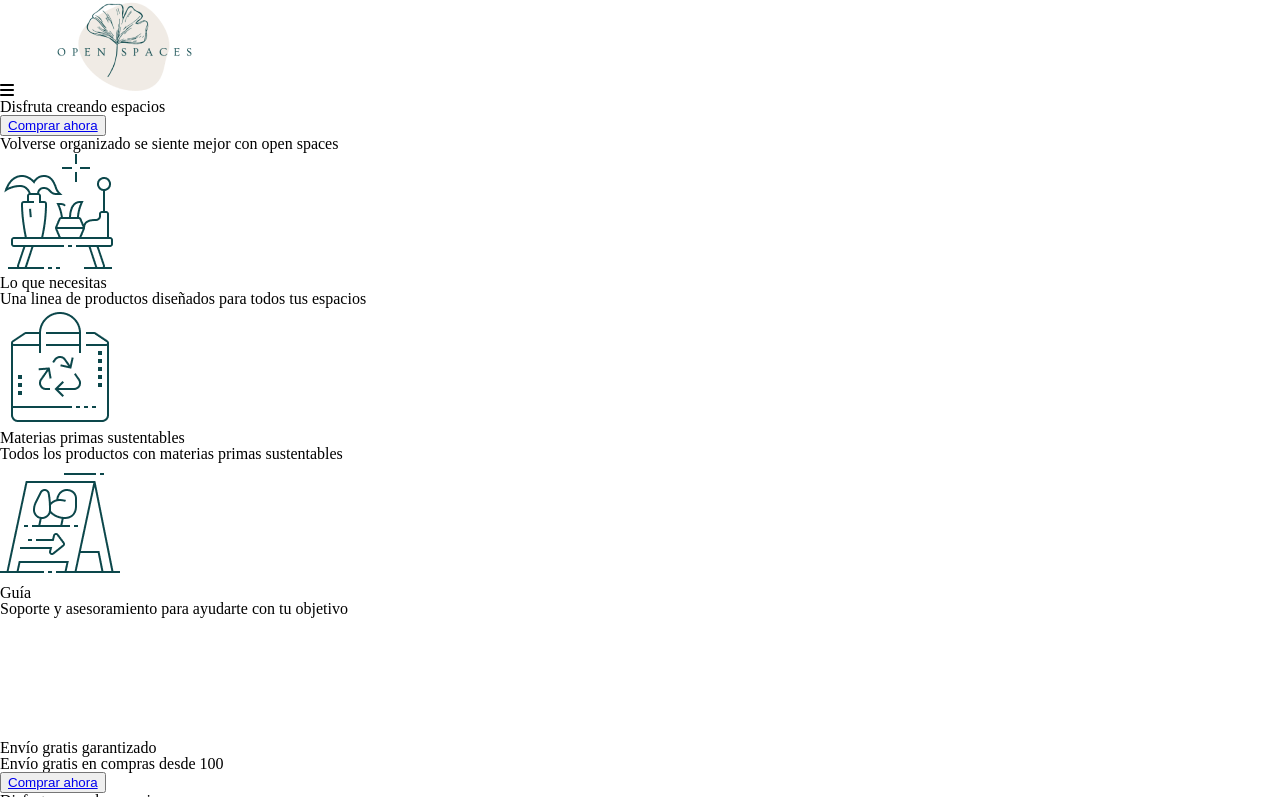
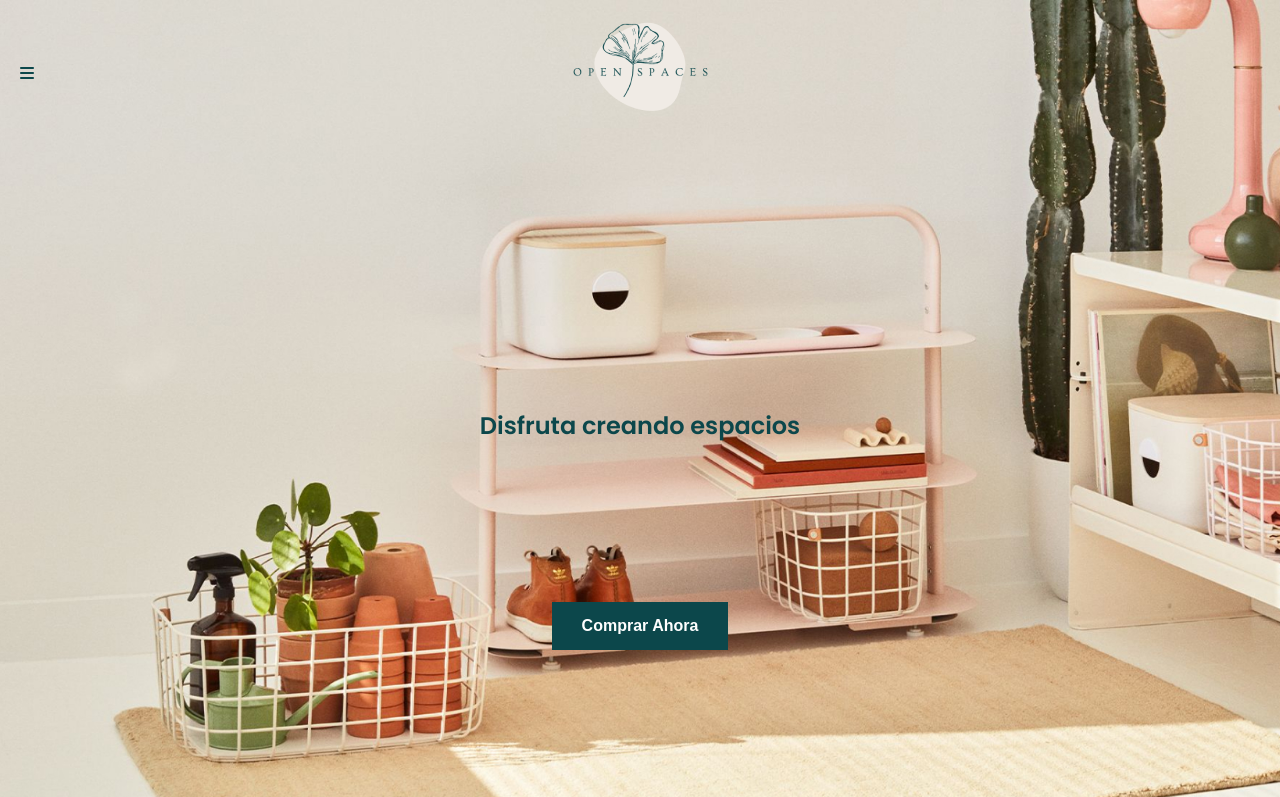
Before and after one commit to MarianelaLandoni/Open-spaces-web, a website: page src/html/index.html in a window 1280 px wide. Shown: the top 797 px of the page. Drawn offline with nearby package versions, Linux system fonts and the light colour scheme; files that its build step writes are made by us from their sources; files whose address does not match are found by name.

Commit message:
add header styles

```diff
--- a/src/html/partials/header.html
+++ b/src/html/partials/header.html
@@ -1,8 +1,22 @@
 <header class="header">
-    <i class="fas fa-bars"></i>
-    <img src="../assets/images/logo.png" alt="">
-    <h1>Disfruta creando espacios</h1>
-    <button>
+    <div class="topHeader">
+        <nav class="nav__mobile">
+            <a class="menu-icon" href="https://adalab.es/">
+                <i class="fas fa-bars"></i>
+            </a>
+        </nav>
+        <nav class="nav__desktop">
+            <ul>
+                <li><a href="https://adalab.es/">Producto</a></li>
+                <li><a href="https://adalab.es/">Colecciones</a></li>
+                <li><a href="https://adalab.es/">Tienda</a></li>
+                <li><a href="https://adalab.es/">Inicio</a></li>
+            </ul>
+        </nav>
+        <img class="logo" src="../assets/images/logo.png" alt="logo" title="logo open spaces">
+    </div>
+    <h1 class="principalTitle">Disfruta creando espacios</h1>
+    <button class="header__button">
         <a href="#">Comprar ahora</a>
     </button>
 </header>
--- a/src/html/partials/main_mod4.html
+++ b/src/html/partials/main_mod4.html
@@ -6,5 +6,5 @@
         <a href="#">Comprar ahora</a>
         </button>
     </article>
-    <img src="./assets/images/creando-espacios.jpg" alt="">
+    <img class="img_mod4"  src="./assets/images/creando-espacios.jpg" alt="">
 </section>
--- a/src/scss/core/_variables.scss
+++ b/src/scss/core/_variables.scss
@@ -6,3 +6,6 @@ $color-background: #f0ebe5;
 $color-background-free: #ff975a;
 $color-background-footer: #0c474b;
 $color-button: #0c474b;
+$color-button-text: #ffffff;
+$color-title: #0c474b;
+$color-menu-icon: #0c474b;
--- a/src/scss/layout/_header.scss
+++ b/src/scss/layout/_header.scss
@@ -0,0 +1,74 @@
+.header{
+    height: 100vh;
+    background-image: url(../images/header.jpg);
+    background-size: cover;
+    background-position: center;
+    display: flex;
+    flex-direction: column;
+    justify-content: space-between;
+    align-items: center;
+
+}
+
+.nav__mobile{
+    width: 24px;
+    height: 24px;
+    object-fit: contain;
+    position: fixed;
+    top: 65px;
+    left: 20px;
+}
+
+.menu-icon{
+    color: $color-menu-icon;
+}
+.logo{
+    width: 213px;
+    height: 96px;
+    margin: 20px 100px;
+}
+
+.principalTitle{
+    width: 400px;
+    font-family: $font-main;
+    font-size: 24px;
+    font-weight: 600;
+    color: $color-title;
+    text-align: center;
+    padding-bottom: 40px;
+}
+
+.header__button{
+    width: 176px;
+    height: 48px;
+    background-color: $color-button;
+    color: $color-button-text;
+    border: none;
+    transform: translateY(-150px);
+}
+
+.header__button a{
+    color: $color-button-text;
+    font-size: 16px;
+    font-weight: 600;
+    text-transform: capitalize;
+    text-decoration: none;
+}
+
+
+
+
+
+
+
+
+
+
+
+
+
+
+
+.nav__desktop{
+    display: none;
+}
--- /dev/null
+++ b/src/scss/layout/_main-mod4.scss
@@ -0,0 +1,3 @@
+.img_mod4{
+    width: 100px;
+}
--- a/src/scss/main.scss
+++ b/src/scss/main.scss
@@ -1,10 +1,9 @@
-/*;
+@import 'core/reset';
+@import 'core/variables';
 @import 'components/code';
-@import 'components/links';
-@import 'layout/page';
 @import 'layout/header';
+@import 'layout/main-mod2';
+@import 'layout/main-mod3';
+@import 'layout/main-mod4';
 @import 'layout/footer';
-@import 'pages/index';*/
-
-@import 'core/variables';
-@import 'core/reset'
+@import 'pages/index';
```
Also changed, not shown: src/scss/layout/_main-mod2.scss (added), src/scss/layout/_main-mod3.scss (added).
